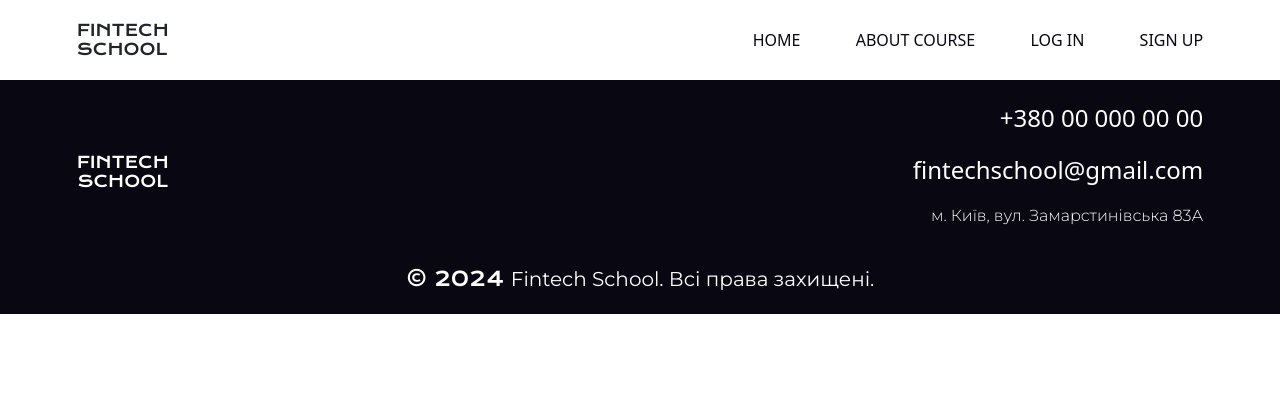
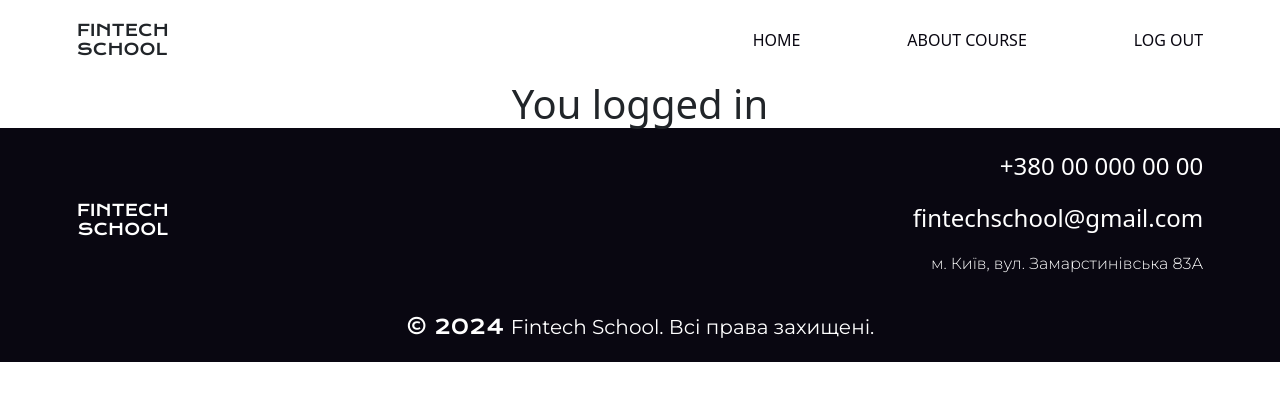
Before and after one commit to Economy-Project/FinTech-School, a Flask app: page / in a window 1280 px wide. Shown: the top 401 px of the page. Run offline with Flask 3, Linux system fonts and the light colour scheme; the visitor is signed in with stand-in values (Sample User, id 1); data comes from the database, SQL or seed files in the repository; some libraries are stand-ins or nearby versions.

Commit message:
added header log out

```diff
--- a/templates/header.html
+++ b/templates/header.html
@@ -33,10 +33,14 @@
         <ul class="nav-bar d-flex justify-content-between list-unstyled">
           <li><a href="{{ url_for('home') }}" class="nav-element">HOME</a></li>
           <li><a href="{{ url_for('course') }}" class="nav-element">ABOUT COURSE</a></li>
-          <li><a href="{{ url_for('login') }}" class="nav-element">LOG IN</a></li>
-          <li><a href="{{ url_for('register') }}" class="nav-element">SIGN UP</a></li>
           {% if current_user.isAdmin %}
-          <li><a href="{{ url_for('admin') }}" class="nav-element">ADMIN</a></li>
+            <li><a href="{{ url_for('admin') }}" class="nav-element">ADMIN</a></li>
+          {% endif %}
+          {% if current_user.id %}
+            <li><a href="{{ url_for('logout') }}" class="nav-element">LOG OUT</a></li>
+          {% else %}
+            <li><a href="{{ url_for('login') }}" class="nav-element">LOG IN</a></li>
+            <li><a href="{{ url_for('register') }}" class="nav-element">SIGN UP</a></li>
           {% endif %}
         </ul>
       </header>
--- a/templates/home.html
+++ b/templates/home.html
@@ -1,7 +1,7 @@
 {% include "header.html" %}
 
 {% if current_user.id %}
-<div></div>
+<h1 style="text-align: center;">You logged in</h1>
 {% else %}
 <h1 style="text-align: center;">You need to log in</h1>
 {% endif %}
```
